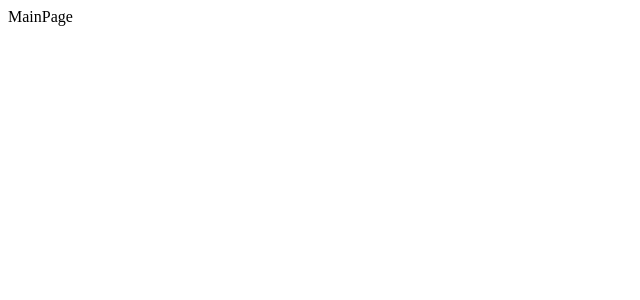
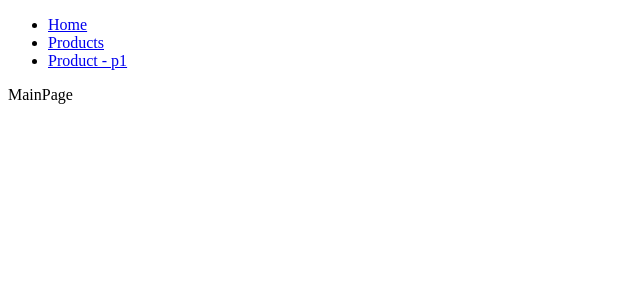
Before and after one commit to CoolShivas/007--Next_Ecommerce, a Next.js app: page / in a window 1280 px wide. Shown: the top 300 px of the page, without its empty margins (0-640 px from the left). Built offline with nearby package versions, Linux system fonts and the light colour scheme.

Commit message:
Formation of Navbar and import to common place for everytime visible in Layout file.

```diff
--- a/src/app/layout.js
+++ b/src/app/layout.js
@@ -1,12 +1,12 @@
-export const metadata = {
-  title: 'Next.js',
-  description: 'Generated by Next.js',
-}
+import Navbar from "../components/Navbar";
 
 export default function RootLayout({ children }) {
   return (
     <html lang="en">
-      <body>{children}</body>
+      <body>
+        <Navbar></Navbar>
+        {children}
+      </body>
     </html>
-  )
+  );
 }
--- /dev/null
+++ b/src/components/Navbar.js
@@ -0,0 +1,21 @@
+import Link from "next/link";
+
+const Navbar = () => {
+  return (
+    <nav>
+      <ul>
+        <li>
+          <Link href="/">Home</Link>
+        </li>
+        <li>
+          <Link href="/">Products</Link>
+        </li>
+        <li>
+          <Link href="/">Product - p1</Link>
+        </li>
+      </ul>
+    </nav>
+  );
+};
+
+export default Navbar;
```
